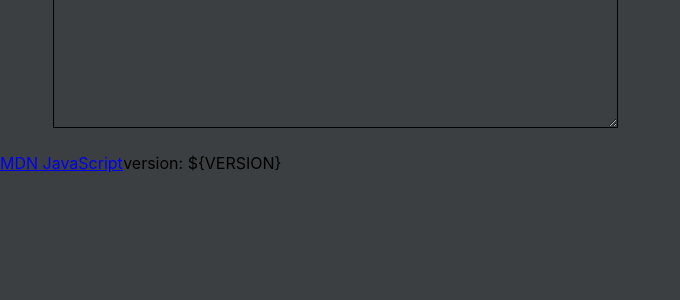
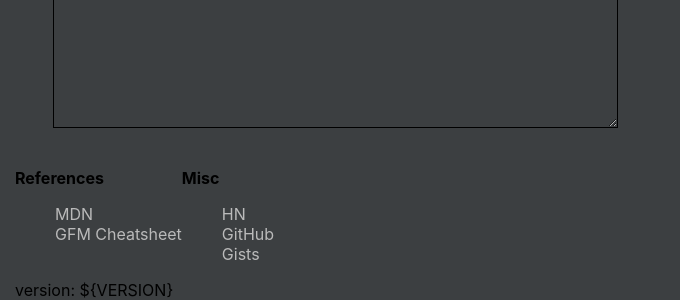
Before and after one commit to alexashley/dev-toolkit-pwa, a React (Create React App) app: page / in a window 1280 px wide. Shown: the part 940-1240 px from the top of the page, without its empty margins (0-680 px from the left). Before the commit the page ends 1143 px from the top, so only its background shows below. Built offline with nearby package versions, Linux system fonts and the light colour scheme.

Commit message:
Footer links

```diff
--- a/src/App.css
+++ b/src/App.css
@@ -16,6 +16,22 @@ body {
 
 pre {
     margin: 0;
+}
+
+a {
+    text-decoration: none;
+}
+
+a:hover {
+    text-decoration: underline;
+}
+
+a:visited {
+    color: var(--text-color);
+}
+
+a {
+    color: var(--text-color);
 }
 
 .tab-group {
@@ -60,7 +76,23 @@ pre {
 }
 
 .footer {
-    height: 50px;
+    display: flex;
+    align-content: flex-start;
+    flex-direction: column;
+    margin: 15px;
+}
+
+.footer nav {
+    display: flex;
+    flex-direction: row;
+}
+
+.footer ul {
+    list-style-type: none;
+}
+
+.footer h4 {
+    margin: 0;
 }
 
 .vertical-split-container {
--- a/src/components/Footer.js
+++ b/src/components/Footer.js
@@ -1,11 +1,49 @@
 import React from 'react';
+
+const Link = ({ href, children }) => (
+    <a href={href} target="_blank" rel="noopener noreferrer">
+        {children}
+    </a>
+);
 
 const Footer = () => {
     return (
         <footer className="footer">
-            <a href="https://developer.mozilla.org/en-US/docs/Web/JavaScript/Reference/Global_Objects">
-                MDN JavaScript
-            </a>
+            <nav>
+                <div>
+                    <h4>References</h4>
+                    <ul>
+                        <li>
+                            <Link href="https://developer.mozilla.org/en-US/docs/Web/JavaScript/Reference/Global_Objects">
+                                MDN
+                            </Link>
+                        </li>
+                        <li>
+                            <Link href="https://github.com/adam-p/markdown-here/wiki/Markdown-Cheatsheet">
+                                GFM Cheatsheet
+                            </Link>
+                        </li>
+                    </ul>
+                </div>
+                <div>
+                    <h4>Misc</h4>
+                    <ul>
+                        <li>
+                            <Link href="http://news.ycombinator.com">HN</Link>
+                        </li>
+                        <li>
+                            <Link href="https://github.com/alexashley">
+                                GitHub
+                            </Link>
+                        </li>
+                        <li>
+                            <Link href="https://gist.github.com/alexashley">
+                                Gists
+                            </Link>
+                        </li>
+                    </ul>
+                </div>
+            </nav>
             <span>{`version: ${process.env.REACT_APP_VERSION}`}</span>
         </footer>
     );
```
